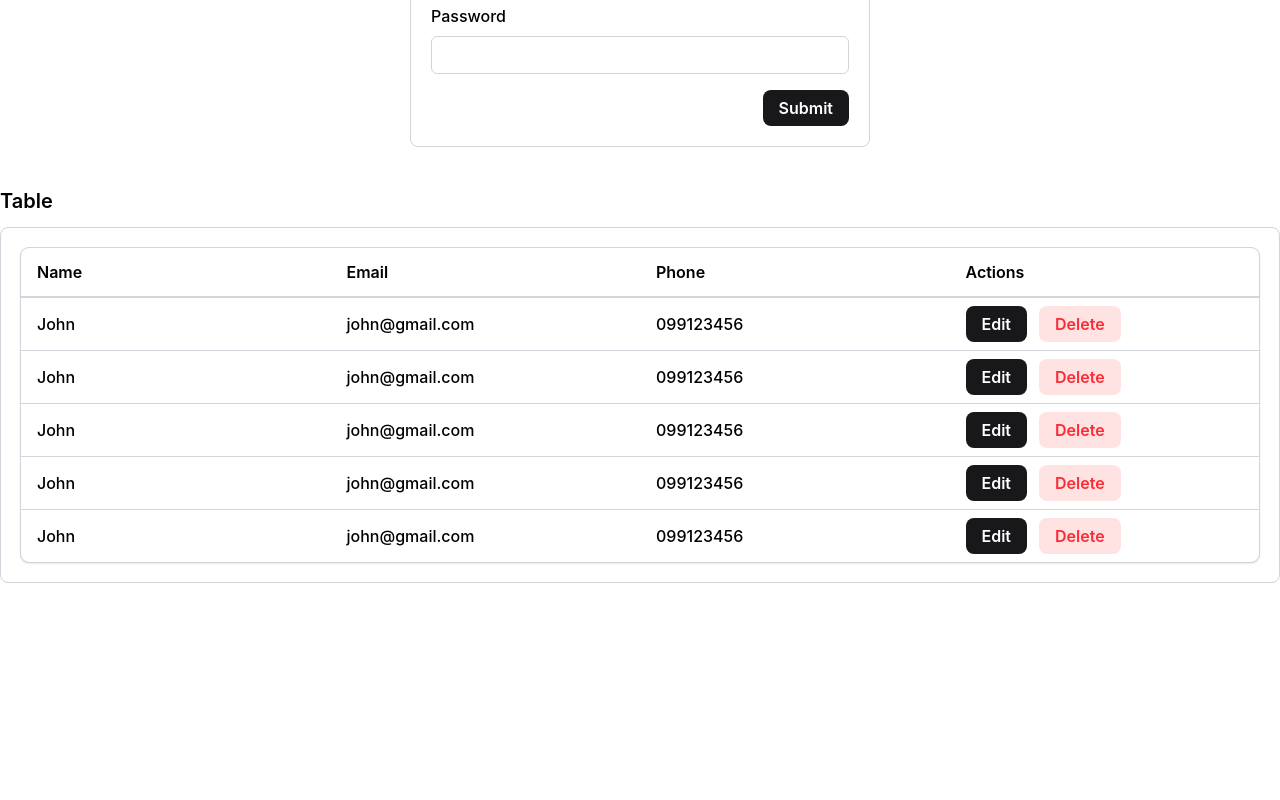
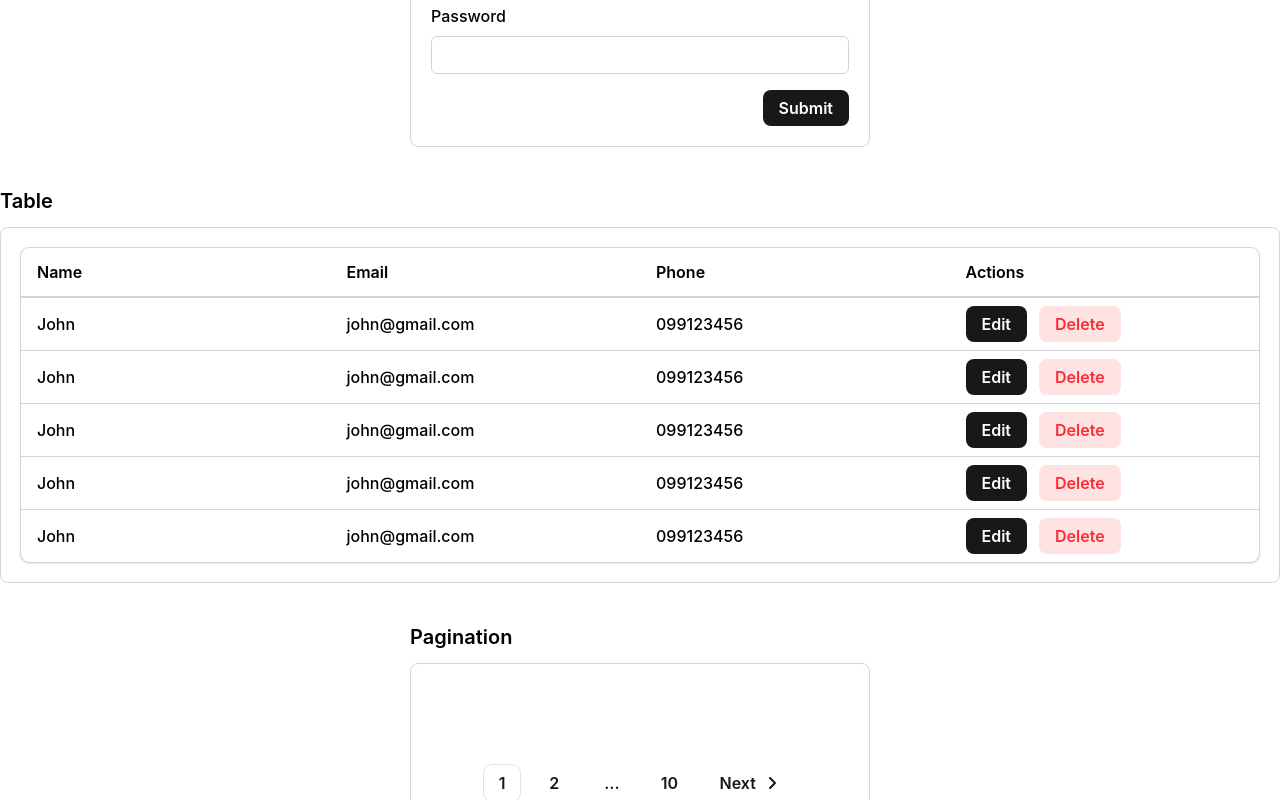
Before and after one commit to GorYeritsyan/custom-reusable-components, a React (Vite) app: page / in a window 1280 px wide. Shown: the part 2917-3717 px from the top of the page. Before the commit the page ends 3540 px from the top, so only its background shows below. Built offline with nearby package versions, Linux system fonts and the light colour scheme.

Commit message:
Implement Pagination component

```diff
--- /dev/null
+++ b/src/components/component-cards/PaginationComponentCard.jsx
@@ -0,0 +1,19 @@
+import { useState } from "react";
+import ComponentCard from "../ComponentCard.jsx";
+import Pagination from "../../pagination/Pagination.jsx";
+
+const PaginationComponentCard = () => {
+    const [page, setPage] = useState(1);
+
+    function handlePageChange(nextPage) {
+        setPage(nextPage);
+    }
+
+    return (
+        <ComponentCard title="Pagination">
+            <Pagination currentPage={page} onChangePage={handlePageChange} totalPages={10} />
+        </ComponentCard>
+    );
+}
+
+export default PaginationComponentCard;
--- a/src/pages/Components.jsx
+++ b/src/pages/Components.jsx
@@ -8,6 +8,7 @@ import EmptyComponentCard from "../components/component-cards/EmptyComponentCard
 import AccordionComponentCard from "../components/component-cards/AccordionComponentCard.jsx";
 import FormComponentCard from "../components/component-cards/FormComponentCard.jsx";
 import TableComponentCard from "../components/component-cards/TableComponentCard.jsx";
+import PaginationComponentCard from "../components/component-cards/PaginationComponentCard.jsx";
 
 const Components = () => {
     return (
@@ -41,6 +42,8 @@ const Components = () => {
             <FormComponentCard />
 
             <TableComponentCard />
+
+            <PaginationComponentCard />
         </div>
     )
 }
--- /dev/null
+++ b/src/pagination/Pagination.jsx
@@ -0,0 +1,62 @@
+import PaginationPrevButton from "./PaginationPrevButton.jsx";
+import PaginationButton from "./PaginationButton.jsx";
+import Button from "../components/button/Button.jsx";
+import PaginationNextButton from "./PaginationNextButton.jsx";
+
+
+const Pagination = ({ currentPage= 1, onChangePage, totalPages = 10 }) => {
+    const offset = 1;
+    const centerOffsetLength = offset * 2 + 1;
+
+    // Pagination start length is startOffset
+    const paginationCenter = Array.from({ length: centerOffsetLength })
+        .map((_, i) => currentPage - offset + i)
+        .filter(page => page > 0 && page <= totalPages);
+
+    function incrementPage() {
+        onChangePage(currentPage + 1);
+    }
+
+    function decrementPage() {
+        onChangePage(currentPage - 1);
+    }
+
+    return (
+        <>
+            {totalPages > 1 && (
+                <div className="flex gap-4 items-center justify-center">
+                    {currentPage > 1 && (
+                        <PaginationPrevButton onDecrementPage={decrementPage} />
+                    )}
+
+                    {/* Pagination start buttons */}
+                    {currentPage > offset * 2 && (
+                        <PaginationButton currentPage={currentPage} onChangePage={onChangePage} page={1} />
+                    )}
+
+                    {currentPage > centerOffsetLength && <Button readOnly variant="ghost">...</Button>}
+
+                    {/* Pagination center buttons */}
+                    {paginationCenter.map((page, index) => (
+                        <PaginationButton currentPage={currentPage} onChangePage={onChangePage} key={index} page={page} />
+                    ))}
+
+                    {currentPage < (totalPages - 2 * offset) && (
+                        <Button readOnly variant="ghost">...</Button>
+                    )}
+
+                    {/* Pagination end buttons */}
+                    {currentPage < totalPages - offset && (
+                        <PaginationButton currentPage={currentPage} onChangePage={onChangePage} page={totalPages} />
+                    )}
+
+                    {currentPage < totalPages && (
+                        <PaginationNextButton onIncrementPage={incrementPage} totalPages={totalPages} />
+                    )}
+                </div>
+            )}
+        </>
+    );
+}
+
+export default Pagination;
--- /dev/null
+++ b/src/pagination/PaginationButton.jsx
@@ -0,0 +1,17 @@
+import Button from "../components/button/Button.jsx";
+import {cn} from "../utils/index.js";
+
+
+const PaginationButton = ({ currentPage, page, onChangePage }) => {
+    return (
+        <Button
+            size="icon"
+            onClick={() => onChangePage(page)}
+            variant={currentPage === page ? "outline" : "ghost"}
+        >
+            {page}
+        </Button>
+    );
+}
+
+export default PaginationButton;
--- /dev/null
+++ b/src/pagination/PaginationNextButton.jsx
@@ -0,0 +1,19 @@
+import { FaAngleRight } from "react-icons/fa6";
+import Button from "../components/button/Button.jsx";
+
+
+const PaginationNextButton = ({ totalPages, onIncrementPage, currentPage }) => {
+
+    return (
+        <Button
+            variant="ghost"
+            disabled={currentPage === totalPages}
+            onClick={onIncrementPage}
+        >
+            Next
+            <FaAngleRight />
+        </Button>
+    )
+}
+
+export default PaginationNextButton;
--- /dev/null
+++ b/src/pagination/PaginationPrevButton.jsx
@@ -0,0 +1,17 @@
+import { FaAngleLeft } from "react-icons/fa6";
+import Button from "../components/button/Button.jsx";
+
+
+const PaginationPrevButton = ({ onDecrementPage }) => {
+    return (
+        <Button
+            variant="ghost"
+            onClick={onDecrementPage}
+        >
+            <FaAngleLeft />
+            Prev
+        </Button>
+    );
+}
+
+export default PaginationPrevButton;
```
